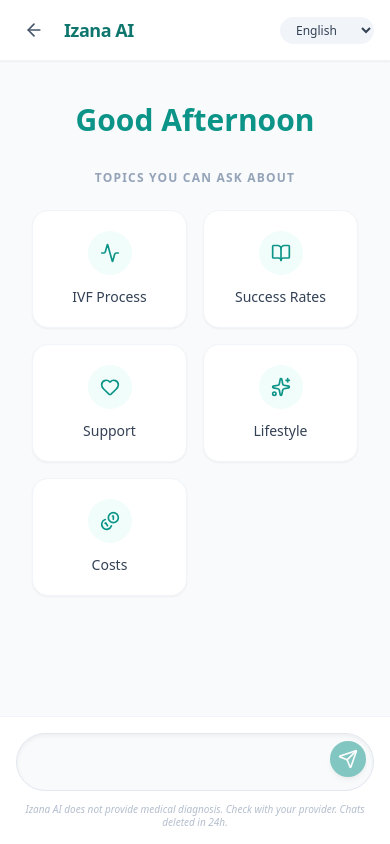
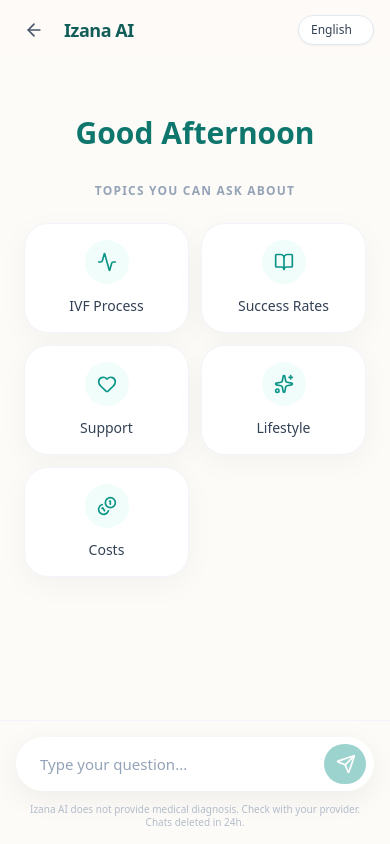
Before and after one commit to nocoder26/chatbot, a Next.js app in the folder frontend/: page /chat in a window 390 px wide. Built offline with nearby package versions, Linux system fonts and the light colour scheme.

Commit message:
Enhance chat page with new localization and UI updates
Updated localization strings and improved UI elements for better user experience.

```diff
--- a/frontend/src/app/chat/page.tsx
+++ b/frontend/src/app/chat/page.tsx
@@ -3,7 +3,7 @@
 import { useState, useEffect, useRef } from "react";
 import { useRouter } from "next/navigation";
 import { motion, AnimatePresence } from "framer-motion";
-import { Send, ArrowLeft, Loader2, Sparkles, BookOpen, Heart, Activity, Coins, CheckCircle2 } from "lucide-react";
+import { Send, ArrowLeft, Loader2, Sparkles, BookOpen, Heart, Activity, Coins, CheckCircle2, ChevronRight } from "lucide-react";
 
 // --- FULL LOCALIZATION DICTIONARY ---
 const TRANSLATIONS: any = {
@@ -14,7 +14,8 @@
     rate: "Rate this response", feedback_prompt: "What was missing?", feedback_thanks: "Thank you for helping us improve!",
     shadow: "Try asking: \"What lifestyle changes improve IVF success?\"",
     t_ivf: "IVF Process", t_success: "Success Rates", t_emotion: "Support", t_life: "Lifestyle", t_cost: "Costs",
-    r1: "Inaccurate", r2: "Vague", r3: "Tone", r4: "Other"
+    r1: "Inaccurate", r2: "Vague", r3: "Tone", r4: "Other",
+    suggested: "Suggested for you:"
   },
   es: {
     morning: "Buenos Días", afternoon: "Buenas Tardes", evening: "Buenas Noches",
@@ -23,7 +24,8 @@
     rate: "Califica esta respuesta", feedback_prompt: "¿Qué faltó?", feedback_thanks: "¡Gracias por ayudarnos a mejorar!",
     shadow: "Prueba: \"¿Qué cambios mejoran el éxito de la FIV?\"",
     t_ivf: "Proceso FIV", t_success: "Éxito", t_emotion: "Apoyo", t_life: "Estilo de vida", t_cost: "Costos",
-    r1: "Inexacto", r2: "Vago", r3: "Tono", r4: "Otro"
+    r1: "Inexacto", r2: "Vago", r3: "Tono", r4: "Otro",
+    suggested: "Sugerido para ti:"
   },
   ja: {
     morning: "おはようございます", afternoon: "こんにちは", evening: "こんばんは",
@@ -31,7 +33,8 @@
     rate: "回答を評価する", feedback_prompt: "何が足りませんでしたか？", feedback_thanks: "改善へのご協力ありがとうございます！",
     shadow: "例：「IVFの成功率を上げる方法は？」",
     t_ivf: "プロセス", t_success: "成功率", t_emotion: "サポート", t_life: "生活習慣", t_cost: "費用",
-    r1: "不正確", r2: "曖昧", r3: "トーン", r4: "その他"
+    r1: "不正確", r2: "曖昧", r3: "トーン", r4: "その他",
+    suggested: "あなたへの提案:"
   },
   zh: {
     morning: "早上好", afternoon: "下午好", evening: "晚上好",
@@ -39,7 +42,8 @@
     rate: "评价此回复", feedback_prompt: "哪里不足？", feedback_thanks: "感谢您帮助我们改进！",
     shadow: "试试问：“如何提高试管婴儿成功率？”",
     t_ivf: "流程", t_success: "成功率", t_emotion: "支持", t_life: "生活方式", t_cost: "费用",
-    r1: "不准确", r2: "太笼统", r3: "语气不当", r4: "其他"
+    r1: "不准确", r2: "太笼统", r3: "语气不当", r4: "其他",
+    suggested: "为您推荐:"
   },
   hi: {
     morning: "सुप्रभात", afternoon: "नमस्कार", evening: "शुभ संध्या",
@@ -47,12 +51,13 @@
     rate: "मूल्यांकन करें", feedback_prompt: "क्या कमी थी?", feedback_thanks: "सुधार में मदद करने के लिए धन्यवाद!",
     shadow: "पूछें: \"IVF सफलता दर कैसे बढ़ाएं?\"",
     t_ivf: "प्रक्रिया", t_success: "सफलता दर", t_emotion: "समर्थन", t_life: "जीवनशैली", t_cost: "लागत",
-    r1: "गलत जानकारी", r2: "अस्पष्ट", r3: "लहजा", r4: "अन्य"
+    r1: "गलत जानकारी", r2: "अस्पष्ट", r3: "लहजा", r4: "अन्य",
+    suggested: "आपके लिए सुझाव:"
   },
-  ta: { morning: "காலை வணக்கம்", afternoon: "மதிய வணக்கம்", evening: "மாலை வணக்கம்", topics: "தலைப்புகள்", placeholder: "கேட்கவும்...", disclaimer: "Izana AI நோயறிதலை வழங்காது.", rate: "மதிப்பிடவும்", feedback_prompt: "என்ன குறை?", feedback_thanks: "மேம்படுத்த உதவியதற்கு நன்றி!", shadow: "கேட்கவும்: \"வெற்றி விகிதத்தை கூட்டுவது எப்படி?\"", t_ivf: "செயல்முறை", t_success: "வெற்றி", t_emotion: "ஆதரவு", t_life: "வாழ்க்கை முறை", t_cost: "செலவு", r1: "தவறானது", r2: "தெளிவில்லை", r3: "தொனி", r4: "மற்றவை" },
-  te: { morning: "శుభోదయం", afternoon: "శుభ మధ్యాహ్నం", evening: "శుభ సాయంత్రం", topics: "అంశాలు", placeholder: "ప్రశ్న...", disclaimer: "Izana AI రోగనిర్ధారణ అందించదు.", rate: "రేట్ చేయండి", feedback_prompt: "లోపం ఏమిటి?", feedback_thanks: "ధన్యవాదాలు!", shadow: "ప్రయత్నించండి: \"IVF విజయం ఎలా?\"", t_ivf: "ప్రక్రియ", t_success: "విజయం", t_emotion: "మద్దతు", t_life: "జీవనశైలి", t_cost: "ఖర్చులు", r1: "తప్పు", r2: "అస్పష్టం", r3: "ధోరణి", r4: "ఇతర" },
-  ml: { morning: "സുപ്രഭാതം", afternoon: "ഗുഡ് ആഫ്റ്റർനൂൺ", evening: "ശുഭ സായാഹ്നം", topics: "വിഷയങ്ങൾ", placeholder: "ചോദിക്കൂ...", disclaimer: "Izana AI രോഗനിർണയം നൽകുന്നില്ല.", rate: "വിലയിരുത്തുക", feedback_prompt: "എന്താണ് കുറവ്?", feedback_thanks: "നന്ദി!", shadow: "ചോദിക്കുക: \"വിജയസാധ്യത എങ്ങനെ കൂട്ടാം?\"", t_ivf: "പ്രക്രിയ", t_success: "വിജയം", t_emotion: "പിന്തുണ", t_life: "ജീവിതശൈലി", t_cost: "ചെലവ്", r1: "തെറ്റായ വിവരം", r2: "അവ്യക്തം", r3: "രീതി", r4: "മറ്റുള്ളവ" },
-  bn: { morning: "সুপ্রভাত", afternoon: "শুভ দুপুর", evening: "শুভ সন্ধ্যা", topics: "বিষয়", placeholder: "লিখুন...", disclaimer: "Izana AI চিকিৎসা পরামর্শ দেয় না।", rate: "রেটিং দিন", feedback_prompt: "কি কম ছিল?", feedback_thanks: "ধন্যবাদ!", shadow: "জিজ্ঞাসা করুন: \"সাফল্যের হার কত?\"", t_ivf: "প্রক্রিয়া", t_success: "সাফল্য", t_emotion: "সমর্থন", t_life: "জীবনধারা", t_cost: "খরচ", r1: "ভুল তথ্য", r2: "অস্পষ্ট", r3: "সুর", r4: "অন্যান্য" }
+  ta: { morning: "காலை வணக்கம்", afternoon: "மதிய வணக்கம்", evening: "மாலை வணக்கம்", topics: "தலைப்புகள்", placeholder: "கேட்கவும்...", disclaimer: "Izana AI நோயறிதலை வழங்காது.", rate: "மதிப்பிடவும்", feedback_prompt: "என்ன குறை?", feedback_thanks: "மேம்படுத்த உதவியதற்கு நன்றி!", shadow: "கேட்கவும்: \"வெற்றி விகிதத்தை கூட்டுவது எப்படி?\"", t_ivf: "செயல்முறை", t_success: "வெற்றி", t_emotion: "ஆதரவு", t_life: "வாழ்க்கை முறை", t_cost: "செலவு", r1: "தவறானது", r2: "தெளிவில்லை", r3: "தொனி", r4: "மற்றவை", suggested: "பரிந்துரைக்கப்படுகிறது:" },
+  te: { morning: "శుభోదయం", afternoon: "శుభ మధ్యాహ్నం", evening: "శుభ సాయంత్రం", topics: "అంశాలు", placeholder: "ప్రశ్న...", disclaimer: "Izana AI రోగనిర్ధారణ అందించదు.", rate: "రేట్ చేయండి", feedback_prompt: "లోపం ఏమిటి?", feedback_thanks: "ధన్యవాదాలు!", shadow: "ప్రయత్నించండి: \"IVF విజయం ఎలా?\"", t_ivf: "ప్రక్రియ", t_success: "విజయం", t_emotion: "మద్దతు", t_life: "జీవనశైలి", t_cost: "ఖర్చులు", r1: "తప్పు", r2: "అస్పష్టం", r3: "ధోరణి", r4: "ఇతర", suggested: "మీకు సూచించబడింది:" },
+  ml: { morning: "സുപ്രഭാതം", afternoon: "ഗുഡ് ആഫ്റ്റർനൂൺ", evening: "ശുഭ സായാഹ്നം", topics: "വിഷയങ്ങൾ", placeholder: "ചോദിക്കൂ...", disclaimer: "Izana AI രോഗനിർണയം നൽകുന്നില്ല.", rate: "വിലയിരുത്തുക", feedback_prompt: "എന്താണ് കുറവ്?", feedback_thanks: "നന്ദി!", shadow: "ചോദിക്കുക: \"വിജയസാധ്യത എങ്ങനെ കൂട്ടാം?\"", t_ivf: "പ്രക്രിയ", t_success: "വിജയം", t_emotion: "പിന്തുണ", t_life: "ജീവിതശൈലി", t_cost: "ചെലവ്", r1: "തെറ്റായ വിവരം", r2: "അവ്യക്തം", r3: "രീതി", r4: "മറ്റുള്ളവ", suggested: "നിങ്ങൾക്കായി നിർദ്ദേശിക്കുന്നത്:" },
+  bn: { morning: "সুপ্রভাত", afternoon: "শুভ দুপুর", evening: "শুভ সন্ধ্যা", topics: "বিষয়", placeholder: "লিখুন...", disclaimer: "Izana AI চিকিৎসা পরামর্শ দেয় না।", rate: "রেটিং দিন", feedback_prompt: "কি কম ছিল?", feedback_thanks: "ধন্যবাদ!", shadow: "জিজ্ঞাসা করুন: \"সাফল্যের হার কত?\"", t_ivf: "প্রক্রিয়া", t_success: "সাফল্য", t_emotion: "সমর্থন", t_life: "জীবনধারা", t_cost: "খরচ", r1: "ভুল তথ্য", r2: "অস্পষ্ট", r3: "সুর", r4: "অন্যান্য", suggested: "আপনার জন্য প্রস্তাবিত:" }
 };
 
 const TOPIC_ICONS = [
@@ -63,7 +68,7 @@
   { icon: <Coins className="w-5 h-5" />, key: "t_cost" },
 ];
 
-const LOADING_STEPS = ["Analysing your question...", "Cross referencing knowledge base...", "Refining your response...", "Almost there..."];
+const LOADING_STEPS = ["Understanding your needs...", "Reading medical knowledge...", "Writing a caring response...", "Almost there..."];
 
 export default function ChatPage() {
   const router = useRouter();
@@ -88,7 +93,7 @@
 
   useEffect(() => {
     if (isLoading) {
-      const interval = setInterval(() => setLoadingStep(p => (p < 3 ? p + 1 : p)), 1500);
+      const interval = setInterval(() => setLoadingStep(p => (p < 3 ? p + 1 : p)), 1800);
       return () => clearInterval(interval);
     }
     setLoadingStep(0);
@@ -111,7 +116,15 @@
       });
       const data = await res.json();
       setMessages(prev => [...prev, {
-        id: Date.now() + 1, type: "bot", content: data.response, citations: data.citations, questionOriginal: text, rating: 0, feedbackSubmitted: false, showReasonBox: false
+        id: Date.now() + 1,
+        type: "bot",
+        content: data.response,
+        citations: data.citations,
+        suggested_questions: data.suggested_questions || [], // NEW: Capture questions
+        questionOriginal: text,
+        rating: 0,
+        feedbackSubmitted: false,
+        showReasonBox: false
       }]);
     } catch {
       setMessages(prev => [...prev, { id: Date.now(), type: "bot", content: "Connection error. Please try again." }]);
@@ -122,15 +135,11 @@
     const msg = messages.find(m => m.id === msgId);
     if (!msg) return;
 
-    // Logic: 4-5 stars submit immediately. 1-3 stars show reason box first.
     const isInstantSubmit = rating >= 4 || reason !== "";
 
     setMessages(prev => prev.map(m =>
       m.id === msgId ? {
-        ...m,
-        rating,
-        feedbackSubmitted: isInstantSubmit,
-        showReasonBox: rating < 4 && reason === ""
+        ...m, rating, feedbackSubmitted: isInstantSubmit, showReasonBox: rating < 4 && reason === ""
       } : m
     ));
 
@@ -138,36 +147,41 @@
       try {
         await fetch(`${process.env.NEXT_PUBLIC_API_URL}/feedback`, {
           method: "POST", headers: { "Content-Type": "application/json" },
-          body: JSON.stringify({ question: msg.questionOriginal, answer: msg.content, rating, reason })
+          body: JSON.stringify({ question: msg.questionOriginal, answer: msg.content, rating, reason, suggested_questions: msg.suggested_questions })
         });
       } catch (e) { console.error(e); }
     }
   };
 
   return (
-    <div className="flex flex-col h-screen bg-slate-50 dark:bg-slate-900 font-sans">
+    // NEW: Softer, warmer background color (#FDFBF7) for a calming caregiver vibe
+    <div className="flex flex-col h-screen bg-[#FDFBF7] dark:bg-slate-900 font-sans antialiased">
+
       {/* Header */}
-      <header className="flex justify-between items-center px-4 py-3 bg-white shadow-sm dark:bg-slate-800 z-10 border-b border-slate-100 dark:border-slate-700">
+      <header className="flex justify-between items-center px-4 py-3 bg-[#FDFBF7]/80 backdrop-blur-md dark:bg-slate-900/80 z-10 sticky top-0">
         <div className="flex items-center gap-3">
-          <button onClick={() => router.push("/")} className="p-2 rounded-full hover:bg-slate-100 dark:hover:bg-slate-700 transition-colors">
+          <button onClick={() => router.push("/")} className="p-2 rounded-full hover:bg-black/5 dark:hover:bg-white/10 transition-colors">
             <ArrowLeft className="w-5 h-5 text-slate-600 dark:text-slate-300" />
           </button>
-          <span className="font-bold text-teal-700 dark:text-teal-400 text-lg tracking-tight">Izana AI</span>
+          <span className="font-bold text-teal-800 dark:text-teal-400 text-lg tracking-tight">Izana AI</span>
         </div>
-        <select value={langCode} onChange={(e) => { setLangCode(e.target.value); localStorage.setItem("izana_language", e.target.value); }} className="bg-slate-100 dark:bg-slate-700 text-slate-700 dark:text-slate-200 text-xs py-1 px-3 rounded-full outline-none">
+        <select value={langCode} onChange={(e) => { setLangCode(e.target.value); localStorage.setItem("izana_language", e.target.value); }} className="bg-white dark:bg-slate-800 border border-slate-200 dark:border-slate-700 shadow-sm text-slate-700 dark:text-slate-200 text-xs py-1.5 px-3 rounded-full outline-none appearance-none">
           <option value="en">English</option><option value="es">Español</option><option value="ja">日本語</option><option value="zh">普通话</option><option value="hi">हिन्दी</option><option value="ta">தமிழ்</option><option value="te">తెలుగు</option><option value="ml">മലയാളം</option><option value="bn">বাংলা</option>
         </select>
       </header>
 
       {/* Main Chat/Greeting Area */}
-      <div className="flex-1 overflow-y-auto p-4 relative chat-container">
+      <div className="flex-1 overflow-y-auto p-4 relative chat-container pb-6">
         {messages.length === 0 ? (
           <div className="h-full flex flex-col items-center justify-center -mt-10">
-            <motion.h2 initial={{opacity:0, y:10}} animate={{opacity:1, y:0}} className="text-3xl font-light text-slate-800 dark:text-white mb-8 text-center"><span className="font-bold text-teal-600">{t[timeOfDay]}</span></motion.h2>
+            <motion.h2 initial={{opacity:0, y:10}} animate={{opacity:1, y:0}} className="text-3xl font-light text-slate-800 dark:text-white mb-8 text-center">
+              <span className="font-bold text-teal-700">{t[timeOfDay]}</span>
+            </motion.h2>
             <p className="text-xs text-slate-400 uppercase tracking-widest font-semibold mb-6 text-center">{t.topics}</p>
-            <div className="grid grid-cols-2 md:grid-cols-3 gap-4 w-full max-w-2xl px-4">
+
+            <div className="grid grid-cols-2 md:grid-cols-3 gap-3 w-full max-w-2xl px-2">
               {TOPIC_ICONS.map((topic, i) => (
-                <button key={i} onClick={() => handleSend(t[topic.key])} className="flex flex-col items-center gap-3 p-5 bg-white dark:bg-slate-800 rounded-2xl shadow-sm hover:shadow-md hover:scale-105 transition-all border border-slate-100 dark:border-slate-700 group">
+                <button key={i} onClick={() => handleSend(t[topic.key])} className="flex flex-col items-center gap-3 p-4 bg-white dark:bg-slate-800 rounded-3xl shadow-[0_8px_30px_rgb(0,0,0,0.04)] hover:shadow-[0_8px_30px_rgb(0,0,0,0.08)] active:scale-95 transition-all border border-slate-100 dark:border-slate-700 group">
                   <div className="p-3 bg-teal-50 dark:bg-teal-900/30 text-teal-600 dark:text-teal-400 rounded-full group-hover:bg-teal-600 group-hover:text-white transition-colors">{topic.icon}</div>
                   <span className="text-sm font-medium text-slate-700 dark:text-slate-300 text-center">{t[topic.key]}</span>
                 </button>
@@ -175,67 +189,72 @@
             </div>
           </div>
         ) : (
-          <div className="space-y-6 max-w-3xl mx-auto pb-8">
+          <div className="space-y-6 max-w-3xl mx-auto">
             {messages.map((m) => (
-              <div key={m.id} className={`flex ${m.type === 'user' ? 'justify-end' : 'justify-start'}`}>
-                <div className={`max-w-[95%] rounded-2xl p-5 ${m.type === 'user' ? 'bg-slate-200 dark:bg-slate-700 text-slate-800 dark:text-white rounded-br-none' : 'bg-teal-600 text-white shadow-lg rounded-bl-none'}`}>
-                  <div className="whitespace-pre-wrap leading-relaxed">{m.content}</div>
+              <motion.div initial={{opacity:0, y:10}} animate={{opacity:1, y:0}} key={m.id} className={`flex ${m.type === 'user' ? 'justify-end' : 'justify-start'}`}>
+
+                {/* NEW: Softer, rounder message bubbles */}
+                <div className={`max-w-[92%] sm:max-w-[85%] rounded-3xl p-5 shadow-[0_4px_20px_rgb(0,0,0,0.03)] ${m.type === 'user' ? 'bg-white dark:bg-slate-800 border border-slate-100 dark:border-slate-700 text-slate-800 dark:text-white rounded-br-sm' : 'bg-gradient-to-br from-teal-600 to-emerald-600 text-white rounded-bl-sm'}`}>
+
+                  <div className="whitespace-pre-wrap leading-relaxed text-[15px] sm:text-base">{m.content}</div>
+
+                  {/* NEW: 3 Clickable Leading Questions */}
+                  {m.suggested_questions && m.suggested_questions.length > 0 && (
+                    <div className="mt-5 flex flex-col gap-2 border-t border-white/10 pt-4">
+                      <p className="text-[11px] font-medium text-emerald-100 uppercase tracking-wider pl-1">{t.suggested}</p>
+                      {m.suggested_questions.map((sq: string, i: number) => (
+                        <button
+                          key={i}
+                          onClick={() => handleSend(sq)}
+                          className="text-left text-sm bg-black/10 hover:bg-black/20 text-white py-2.5 px-4 rounded-2xl transition-all flex items-center justify-between gap-3 group active:scale-[0.98]"
+                        >
+                          <span className="leading-snug">{sq}</span>
+                          <ChevronRight className="w-4 h-4 text-emerald-200 group-hover:translate-x-1 transition-transform flex-shrink-0" />
+                        </button>
+                      ))}
+                    </div>
+                  )}
 
                   {/* Citations section */}
                   {m.citations && m.citations.length > 0 && (
-                    <div className="mt-4 pt-3 border-t border-white/20">
-                      <p className="text-[10px] font-bold uppercase tracking-wider opacity-80 mb-2">Citations</p>
+                    <div className="mt-4 pt-3 border-t border-white/10">
+                      <p className="text-[10px] font-bold uppercase tracking-wider opacity-70 mb-2">Citations</p>
                       <div className="flex flex-wrap gap-2">
                         {m.citations.map((c: string, i: number) => (
-                          <span key={i} className="text-[10px] bg-black/20 px-2 py-1 rounded cursor-default">{c}</span>
+                          <span key={i} className="text-[10px] bg-black/10 px-2.5 py-1 rounded-full cursor-default opacity-90">{c}</span>
                         ))}
                       </div>
                     </div>
                   )}
 
-                  {/* Redesigned Rating UI */}
+                  {/* Rating UI */}
                   {m.type === 'bot' && (
-                    <div className="mt-4 pt-2 border-t border-white/10">
+                    <div className="mt-4 pt-3 border-t border-white/10">
                       <AnimatePresence mode="wait">
                         {!m.feedbackSubmitted ? (
                           <motion.div key="rating" initial={{opacity:0}} animate={{opacity:1}} exit={{opacity:0}} className="flex flex-col gap-3">
-                            {/* Star Selector Row */}
                             <div className="flex items-center justify-between">
                               <span className="text-[11px] font-medium uppercase tracking-tighter opacity-80">{t.rate}</span>
                               <div className="flex gap-1.5">
                                 {[1, 2, 3, 4, 5].map((s) => (
-                                  <button
-                                    key={s}
-                                    onClick={() => submitRating(m.id, s)}
-                                    className={`text-lg transition-all hover:scale-125 ${m.rating >= s ? 'filter-none' : 'grayscale opacity-30 hover:opacity-100'}`}
-                                  >
-                                    ⭐
-                                  </button>
+                                  <button key={s} onClick={() => submitRating(m.id, s)} className={`text-lg transition-all hover:scale-125 active:scale-90 ${m.rating >= s ? 'filter-none' : 'grayscale opacity-30 hover:opacity-100'}`}>⭐</button>
                                 ))}
                               </div>
                             </div>
-
-                            {/* Inline Reason Buttons - Only shows for low ratings */}
                             {m.showReasonBox && (
                               <motion.div initial={{ height: 0, opacity: 0 }} animate={{ height: 'auto', opacity: 1 }} className="overflow-hidden">
                                 <p className="text-[11px] font-bold text-teal-50 mb-2">{t.feedback_prompt}</p>
                                 <div className="grid grid-cols-2 gap-2">
                                   {[t.r1, t.r2, t.r3, t.r4].map((label, idx) => (
-                                    <button
-                                      key={idx}
-                                      onClick={() => submitRating(m.id, m.rating, label)}
-                                      className="text-[10px] bg-white/10 hover:bg-white/20 py-2 px-2 rounded-xl border border-white/10 transition-colors text-center"
-                                    >
-                                      {label}
-                                    </button>
+                                    <button key={idx} onClick={() => submitRating(m.id, m.rating, label)} className="text-[11px] bg-white/10 hover:bg-white/20 py-2.5 px-2 rounded-xl border border-white/10 transition-colors text-center active:scale-95">{label}</button>
                                   ))}
                                 </div>
                               </motion.div>
                             )}
                           </motion.div>
                         ) : (
-                          <motion.div key="thanks" initial={{scale:0.9, opacity:0}} animate={{scale:1, opacity:1}} className="flex items-center gap-2 py-1 text-teal-100">
-                            <CheckCircle2 className="w-4 h-4 text-teal-200" />
+                          <motion.div key="thanks" initial={{scale:0.9, opacity:0}} animate={{scale:1, opacity:1}} className="flex items-center gap-2 py-1 text-emerald-100">
+                            <CheckCircle2 className="w-4 h-4 text-emerald-200" />
                             <span className="text-xs font-medium italic">{t.feedback_thanks}</span>
                           </motion.div>
                         )}
@@ -243,38 +262,51 @@
                     </div>
                   )}
                 </div>
-              </div>
+              </motion.div>
             ))}
 
             {/* Loading Indicator */}
             {isLoading && (
-               <div className="flex justify-start">
-                 <div className="bg-white dark:bg-slate-800 border border-teal-100 dark:border-slate-700 rounded-2xl p-4 flex items-center gap-3 shadow-sm">
+               <motion.div initial={{opacity:0, y:10}} animate={{opacity:1, y:0}} className="flex justify-start">
+                 <div className="bg-white dark:bg-slate-800 border border-slate-100 dark:border-slate-700 rounded-3xl rounded-bl-sm px-5 py-4 flex items-center gap-3 shadow-[0_4px_20px_rgb(0,0,0,0.03)]">
                    <Loader2 className="w-5 h-5 animate-spin text-teal-600" />
-                   <motion.span key={loadingStep} initial={{ opacity: 0, y: 5 }} animate={{ opacity: 1, y: 0 }} className="text-sm font-medium text-teal-800 dark:text-teal-400">
+                   <motion.span key={loadingStep} initial={{ opacity: 0, y: 2 }} animate={{ opacity: 1, y: 0 }} className="text-sm font-medium text-slate-600 dark:text-slate-300">
                      {LOADING_STEPS[loadingStep]}
                    </motion.span>
                  </div>
-               </div>
+               </motion.div>
             )}
-            <div ref={messagesEndRef} />
+            <div ref={messagesEndRef} className="h-4" />
           </div>
         )}
       </div>
 
       {/* Input Bar */}
-      <div className="p-4 bg-white dark:bg-slate-800 border-t border-slate-100 dark:border-slate-700 relative">
+      <div className="p-4 bg-[#FDFBF7] dark:bg-slate-900 border-t border-slate-100 dark:border-slate-800 pb-safe">
         <div className="max-w-3xl mx-auto relative">
           {!input && !isLoading && (
-            <span className="absolute left-16 top-4 text-slate-300 dark:text-slate-600 pointer-events-none italic hidden sm:block truncate w-2/3">
+            <span className="absolute left-6 top-[18px] text-slate-400 dark:text-slate-500 pointer-events-none text-base hidden sm:block truncate w-2/3">
               {t.shadow}
             </span>
           )}
-          <div className="relative">
-            <input value={input} onChange={(e) => setInput(e.target.value)} onKeyDown={(e) => e.key === 'Enter' && handleSend()} disabled={isLoading} placeholder={t.placeholder} className="w-full pl-6 pr-14 py-4 bg-slate-50 dark:bg-slate-900 border border-slate-200 dark:border-slate-600 rounded-full focus:outline-none focus:ring-2 focus:ring-teal-500 shadow-inner text-slate-800 dark:text-white placeholder-transparent sm:placeholder-slate-400" />
-            <button onClick={() => handleSend()} disabled={isLoading || !input} className="absolute right-2 top-2 p-2 bg-teal-600 rounded-full text-white hover:bg-teal-700 disabled:opacity-50 transition-all shadow-md"><Send className="w-5 h-5" /></button>
+          <div className="relative flex items-center shadow-[0_8px_30px_rgb(0,0,0,0.06)] rounded-full bg-white dark:bg-slate-800">
+            <input
+              value={input}
+              onChange={(e) => setInput(e.target.value)}
+              onKeyDown={(e) => e.key === 'Enter' && handleSend()}
+              disabled={isLoading}
+              placeholder={t.placeholder}
+              className="w-full pl-6 pr-14 py-4 bg-transparent rounded-full focus:outline-none text-slate-800 dark:text-white placeholder-slate-400 sm:placeholder-transparent text-[15px]"
+            />
+            <button
+              onClick={() => handleSend()}
+              disabled={isLoading || !input}
+              className="absolute right-2 p-2.5 bg-teal-600 rounded-full text-white hover:bg-teal-700 active:scale-90 disabled:opacity-40 disabled:active:scale-100 transition-all"
+            >
+              <Send className="w-5 h-5 ml-0.5" />
+            </button>
           </div>
-          <p className="text-[10px] text-center text-slate-400 mt-3 max-w-xl mx-auto leading-tight opacity-70 italic">{t.disclaimer}</p>
+          <p className="text-[10px] text-center text-slate-400 mt-3 max-w-xl mx-auto leading-tight opacity-70">{t.disclaimer}</p>
         </div>
       </div>
     </div>
```
